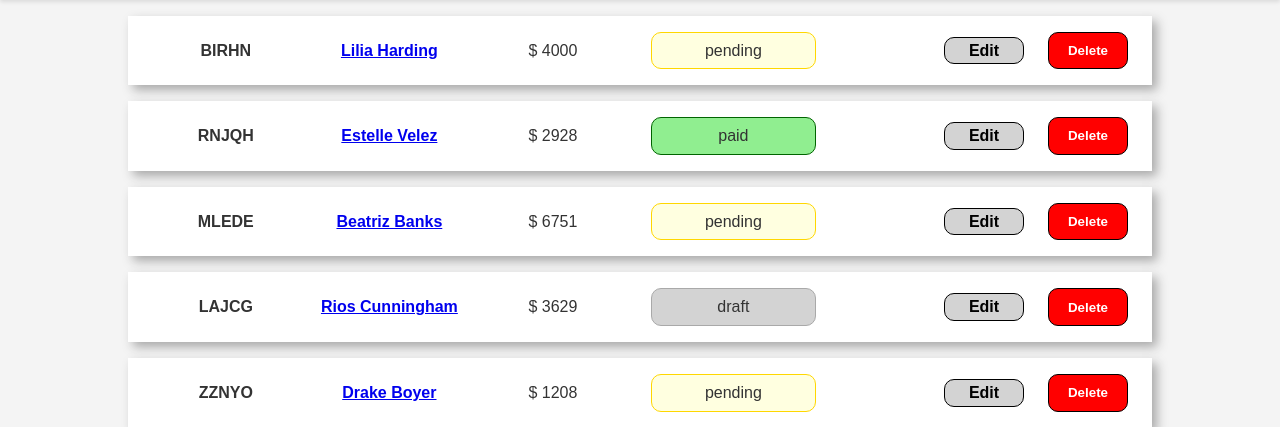
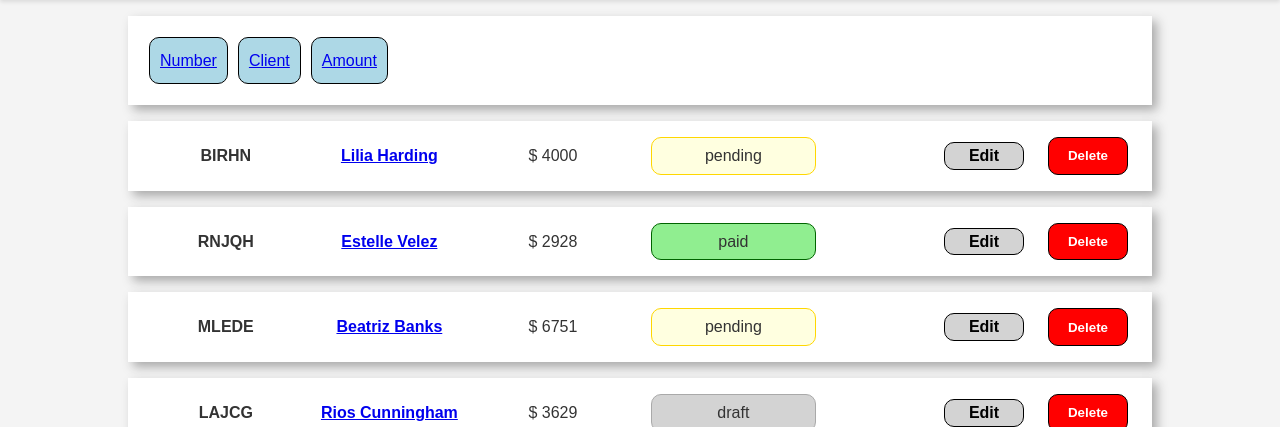
Before and after one commit to uaj14/invoice-manager, a PHP site: page / in a window 1280 px wide. Shown: the part 138-565 px from the top of the page. Run offline with PHP 8.4, Linux system fonts and the light colour scheme; data comes from the database, SQL or seed files in the repository.

Commit message:
Implemented invoice list sorting functionality.

```diff
--- a/db.php
+++ b/db.php
@@ -22,13 +22,27 @@ function getStatusId(string $status): ?int {
     return $id === false ? null : (int) $id;
 }
 
-function getInvoices(string $status = 'all'): array {
+function getInvoices(string $status = 'all', string $sortBy = '', string $direction = 'asc'): array {
+    $allowedSorts = [
+        'number' => 'invoices.number COLLATE NOCASE',
+        'client' => 'client COLLATE NOCASE',
+        'amount' => 'amount'
+    ];
+
+    $dir = strtolower($direction) === 'desc' ? 'DESC' : 'ASC';
+    $orderSql = 'invoices.id';
+    if (isset($allowedSorts[$sortBy])) {
+        $orderSql = $allowedSorts[$sortBy] . ' ' . $dir;
+    }
+
     if ($status === 'all') {
-        $stmt = getDb()->query('SELECT invoices.number, client, email, amount, statuses.status FROM invoices JOIN statuses ON invoices.status_id = statuses.id ORDER BY invoices.id');
+        $sql = 'SELECT invoices.number, client, email, amount, statuses.status FROM invoices JOIN statuses ON invoices.status_id = statuses.id ORDER BY ' . $orderSql;
+        $stmt = getDb()->query($sql);
         return $stmt->fetchAll();
     }
 
-    $stmt = getDb()->prepare('SELECT invoices.number, client, email, amount, statuses.status FROM invoices JOIN statuses ON invoices.status_id = statuses.id WHERE statuses.status = ? ORDER BY invoices.id');
+    $sql = 'SELECT invoices.number, client, email, amount, statuses.status FROM invoices JOIN statuses ON invoices.status_id = statuses.id WHERE statuses.status = ? ORDER BY ' . $orderSql;
+    $stmt = getDb()->prepare($sql);
     $stmt->execute([$status]);
     return $stmt->fetchAll();
 }
--- a/index.php
+++ b/index.php
@@ -24,7 +24,9 @@
             $selectedStatus = 'all';
         }
 
-        $filteredInvoices = getInvoices($selectedStatus);
+        $currentSort = $_GET['sort'] ?? '';
+        $currentDir = (isset($_GET['dir']) && strtolower($_GET['dir']) === 'desc') ? 'desc' : 'asc';
+        $filteredInvoices = getInvoices($selectedStatus, $currentSort, $currentDir);
 
         renderNav($selectedStatus);
         require_once 'invoice-list.php';
--- a/invoice-list.php
+++ b/invoice-list.php
@@ -1,3 +1,26 @@
+<?php if (!isset($selectedStatus)) { $selectedStatus = $_GET['status'] ?? 'all'; }
+?>
+
+<?php
+$currentSort = $_GET['sort'] ?? '';
+$currentDir = (isset($_GET['dir']) && strtolower($_GET['dir']) === 'desc') ? 'desc' : 'asc';
+
+function headerLink(string $col, string $label, string $selectedStatus, string $currentSort, string $currentDir) {
+    $nextDir = ($currentSort === $col && $currentDir === 'asc') ? 'desc' : 'asc';
+    $arrow = '';
+    if ($currentSort === $col) {
+        $arrow = $currentDir === 'asc' ? ' ▲' : ' ▼';
+    }
+    return sprintf('<a href="index.php?status=%s&sort=%s&dir=%s">%s%s</a>', rawurlencode($selectedStatus), rawurlencode($col), rawurlencode($nextDir), htmlspecialchars($label, ENT_QUOTES, 'UTF-8'), $arrow);
+}
+?>
+
+<div class="invoice_header">
+    <div class="invoice_header_item"><?php echo headerLink('number', 'Number', $selectedStatus, $currentSort, $currentDir); ?></div>
+    <div class="invoice_header_item"><?php echo headerLink('client', 'Client', $selectedStatus, $currentSort, $currentDir); ?></div>
+    <div class="invoice_header_item"><?php echo headerLink('amount', 'Amount', $selectedStatus, $currentSort, $currentDir); ?></div>
+</div>
+
 <?php
 foreach (($filteredInvoices ?? []) as $invoice): ?>
     <div class="invoice">
@@ -35,7 +58,5 @@ foreach (($filteredInvoices ?? []) as $invoice): ?>
                 <button id="delete_button" class="invoice_button">Delete</button>
             </form>
         </div>
-
-
     </div>
 <?php endforeach; ?>
--- a/style.css
+++ b/style.css
@@ -91,6 +91,46 @@ button {
 
 .invoice_number {
     font-weight: 900;
+}
+
+.invoice_header {
+    display: flex;
+    flex-direction: row;
+    justify-content: flex-start;
+    /* justify-content: center; */
+    /* align-items: baseline; */
+
+    background-color: #fff;
+    /* background-color: #eef3f7; */
+    padding: 1rem;
+    margin: 1rem 10%;
+    /* border: 1px solid gray; */
+
+    box-shadow: 5px 5px 10px darkgray;
+}
+
+.invoice_header_item {
+    display: flex;
+
+    background-color: lightblue;
+    padding: 10px;
+    margin: 5px;
+    border: 1px solid black;
+    border-radius: 10px;
+}
+
+.invoice_header .invoice_item a {
+    color: inherit;
+    text-decoration: none;
+    font-weight: 700;
+}
+
+.invoice_header .invoice_item a:hover {
+    text-decoration: underline;
+}
+
+.invoice_header .invoice_item {
+    font-weight: 700;
 }
 
 .invoice_client {
```
Also changed, not shown: README.md.
